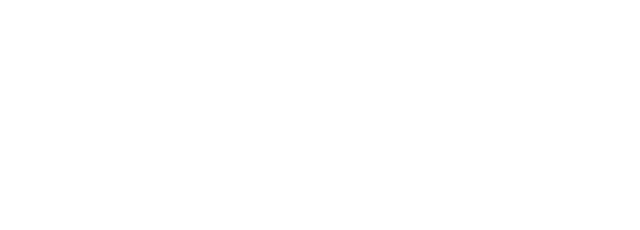
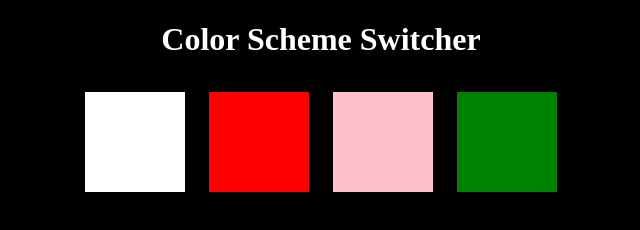
Before and after one commit to manprajapati77/js_Chaiaurcode, a plain HTML site: page Project 1. 4/Project 1.1/index.html in a window 1280 px wide. Shown: the whole page, without its empty margins (319-959 px from the left). Drawn offline with Linux system fonts and the light colour scheme.

Commit message:
commit first project of color changing

```diff
--- /dev/null
+++ b/Project 1. 4/Project 1.1/colorchange.js
@@ -0,0 +1,21 @@
+const button = document.querySelectorAll('.button')
+const body = document.querySelector('body')
+
+button.forEach( (buttons)=>{
+
+    buttons.addEventListener('click', function(e){
+        if(e.target.id === 'white'){
+            body.style.backgroundColor = e.target.id
+        }
+        if(e.target.id === 'red'){
+            body.style.backgroundColor = e.target.id
+        }
+        if(e.target.id === 'pink'){
+            body.style.backgroundColor = e.target.id
+        }
+        if(e.target.id === 'green'){
+            body.style.backgroundColor = e.target.id
+        }
+    })
+
+})
--- a/Project 1. 4/Project 1.1/index.html
+++ b/Project 1. 4/Project 1.1/index.html
@@ -3,9 +3,57 @@
 <head>
     <meta charset="UTF-8">
     <meta name="viewport" content="width=device-width, initial-scale=1.0">
-    <title>Document</title>
+    <title>P. 1 | Color Changing</title>
+    <style>
+        h1{
+            display: flex;
+            color: white;
+            width: 100%;
+            justify-content: center;
+
+
+        }
+        /* .container{
+            display: flex;
+        } */
+
+        .subcontainer{
+            display: flex;
+            width: 100%;
+            justify-content: center;
+        }
+        .button{
+            display: flex;
+             flex-direction: row;
+            width: 100px;
+            height: 100px;
+            border: 2px solid black;
+            margin: 10px
+        }
+        #white{
+            background-color: white;
+        }
+        #red{
+            background-color: red;
+        }
+        #pink{
+            background-color: pink;
+        }
+        #green{
+            background-color: green;
+        }
+    </style>
 </head>
-<body>
-
+<body style="background-color: black;">
+    <div class="container">
+    <h1>Color Scheme Switcher</h1>
+    <div class="subcontainer">
+    <span id="white" class="button"></span>
+    <span id="red" class="button"></span>
+    <span id="pink" class="button"></span>
+    <span id="green" class="button"></span>
+</div>
+</div>
+    <script src="colorchange.js"></script>
 </body>
 </html>
```
